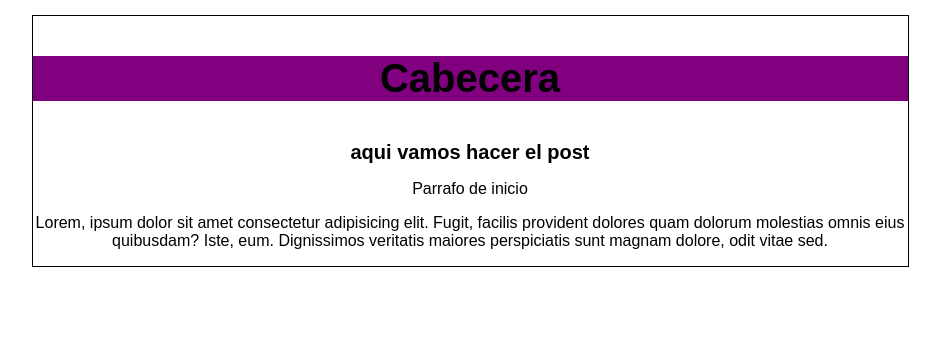
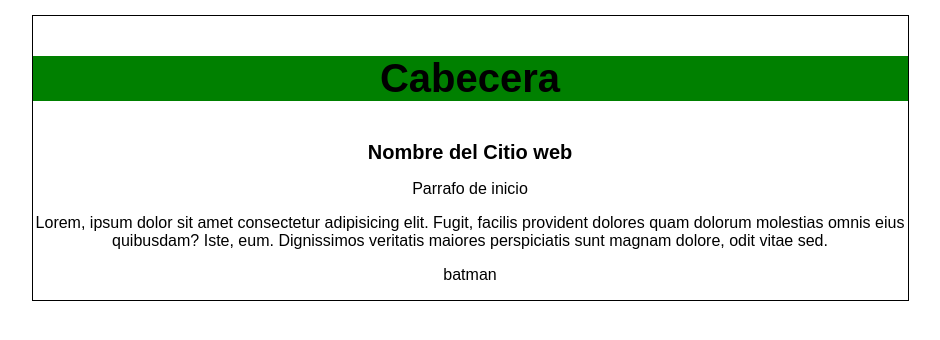
Before and after one commit to EverSorto/cursos, a plain HTML site: page views/index.html in a window 1280 px wide. Shown: the whole page, without its empty margins (170-1110 px from the left). Drawn offline with Linux system fonts and the light colour scheme.

Commit message:
Se añadio un nombre al citio y el color de cabecera

```diff
--- a/css/styles.css
+++ b/css/styles.css
@@ -10,10 +10,9 @@ body{
     margin: 0;
     padding:0;
     border: 0;
-    background-color: purple;
+    background-color: green;
     font-size: 40px;
     font-weight: bold ;
-
 }
 #container{
     width: 70%;
--- a/views/index.html
+++ b/views/index.html
@@ -14,7 +14,7 @@
             <p>Cabecera</p>
         </div>
         <div id="post">
-            <h1>aqui vamos hacer el post</h1>
+            <h1>Nombre del Citio web</h1>
             <p>Parrafo de inicio</p>
         </div>
         <di>
@@ -24,7 +24,9 @@
                     magnam dolore, odit vitae sed.</span>
             </p>
         </di>
-
+        <p>
+            batman
+        </p>
     </div>
 </body>
 </html>
```
